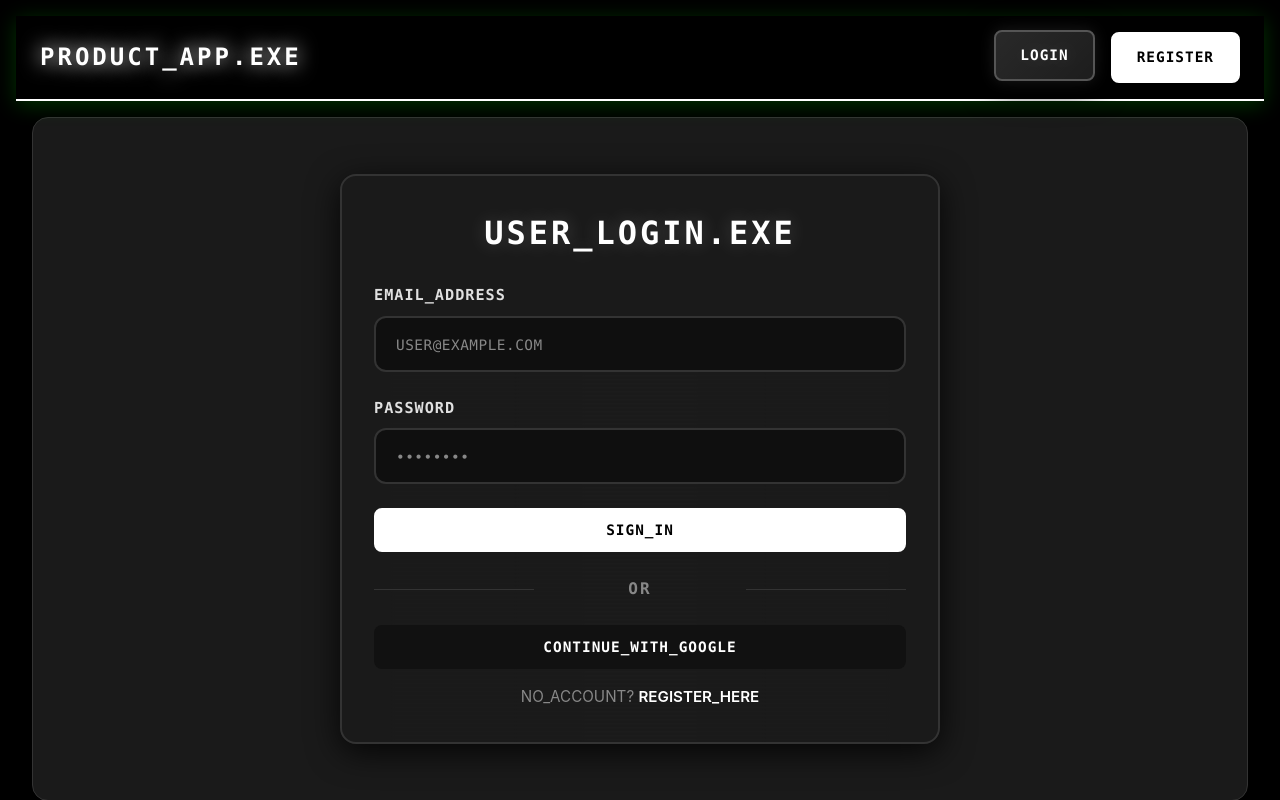
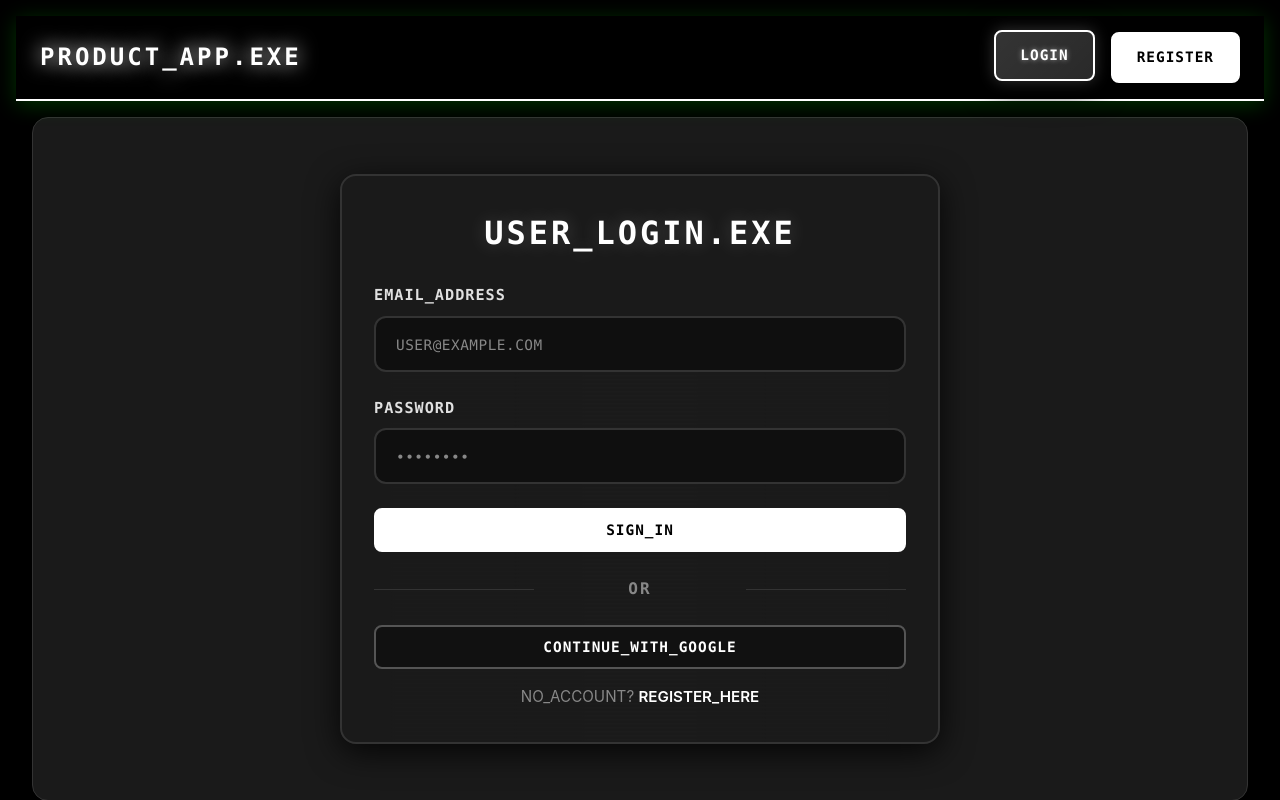
Before and after one commit to Poojan2107/ProductNexus, a React (Vite) app: page /#/login in a window 1280 px wide. In both pictures the pointer is over the link "LOGIN". Shown: the top 800 px of the page. Built offline with nearby package versions, Linux system fonts and the light colour scheme; no server answers.

Commit message:
fix button text visibility issues and animations

```diff
--- a/src/components/Navbar.css
+++ b/src/components/Navbar.css
@@ -70,8 +70,10 @@
 }
 
 .navlinks a:hover {
-  color: var(--bg-primary);
+  color: var(--bg-primary) !important;
   transform: translateY(-2px);
+  z-index: 1;
+  position: relative;
 }
 
 .navlinks a.active {
--- a/src/index.css
+++ b/src/index.css
@@ -186,7 +186,7 @@ main {
   gap: 0.5rem;
   padding: 0.75rem 1.5rem;
   border-radius: 8px;
-  border: 2px solid transparent;
+  border: 2px solid var(--border-secondary);
   background: var(--bg-tertiary);
   color: var(--text-primary);
   font-family: var(--font-mono);
@@ -208,7 +208,7 @@ main {
   left: -100%;
   width: 100%;
   height: 100%;
-  background: linear-gradient(135deg, rgba(255, 255, 255, 0.1) 0%, rgba(255, 255, 255, 0.05) 100%);
+  background: linear-gradient(135deg, rgba(255, 255, 255, 0.15) 0%, rgba(255, 255, 255, 0.1) 100%);
   transition: left 0.3s ease;
   z-index: -1;
 }
@@ -219,9 +219,10 @@ main {
 
 .btn:hover {
   transform: translateY(-2px);
-  box-shadow: 0 0 15px rgba(255, 255, 255, 0.1), var(--shadow-secondary);
-  border-color: var(--border-secondary);
-  color: var(--text-primary);
+  box-shadow: 0 0 15px rgba(255, 255, 255, 0.2), var(--shadow-secondary);
+  border-color: var(--accent-primary);
+  color: var(--text-primary) !important;
+  text-shadow: 0 0 5px rgba(255, 255, 255, 0.5);
 }
 
 .btn:active {
@@ -237,6 +238,8 @@ main {
 .btn.accent:hover {
   background: var(--accent-secondary);
   border-color: var(--accent-secondary);
+  color: var(--bg-primary) !important;
+  text-shadow: none;
 }
 
 .btn.muted {
@@ -247,7 +250,8 @@ main {
 
 .btn.muted:hover {
   border-color: var(--accent-primary);
-  color: var(--text-primary);
+  color: var(--text-primary) !important;
+  background: var(--bg-tertiary);
 }
 
 .btn.danger {
```
